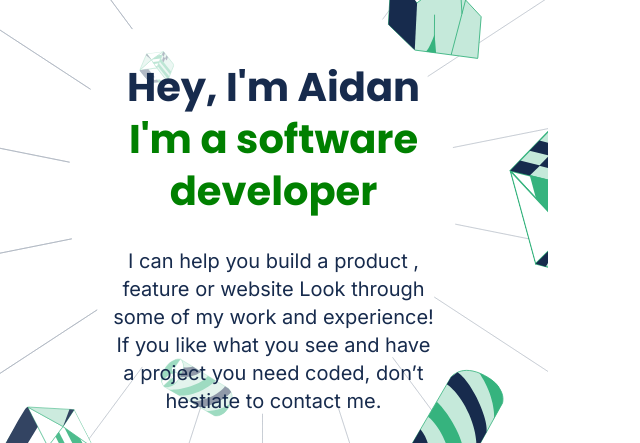
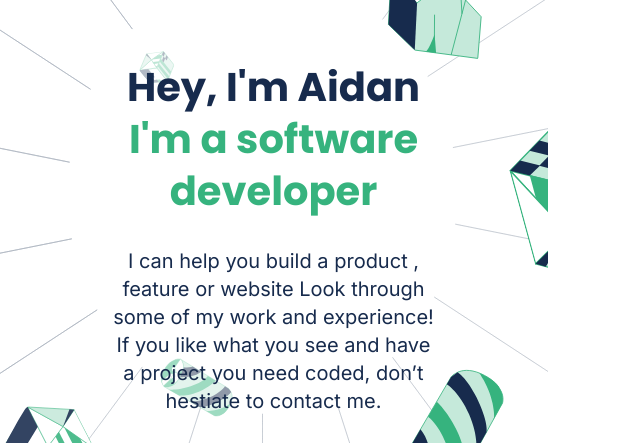
Before and after one commit to Aidan-bn/Portfolio, a website: page index.html in a window 1280 px wide. Shown: the part 51-494 px from the top of the page, without its empty margins (0-640 px from the left). Drawn offline with Linux system fonts and the light colour scheme.

Commit message:
Update README.md file

```diff
--- a/styles.css
+++ b/styles.css
@@ -109,7 +109,7 @@ nav {
 }
 
 .primarygreen {
-  color: green;
+  color: #36B37E;
 }
 
 .supportingtext {
```
